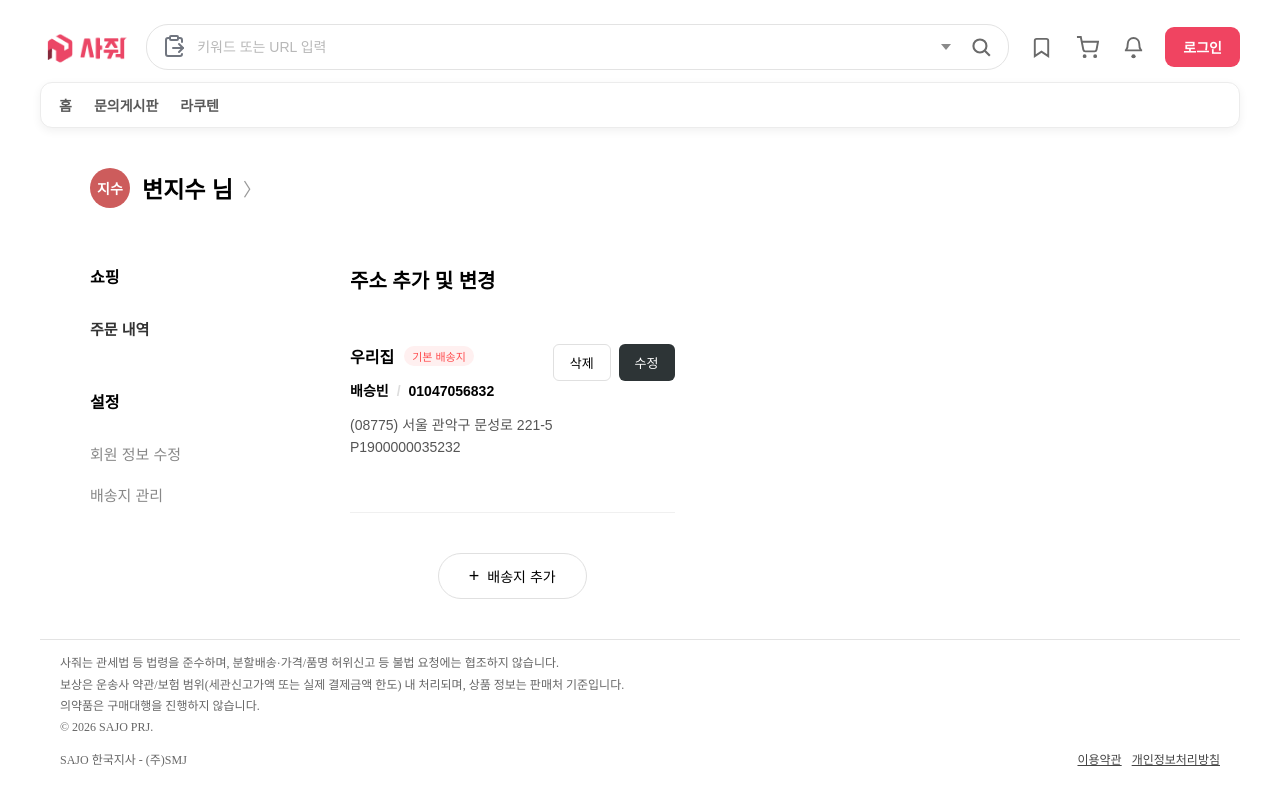
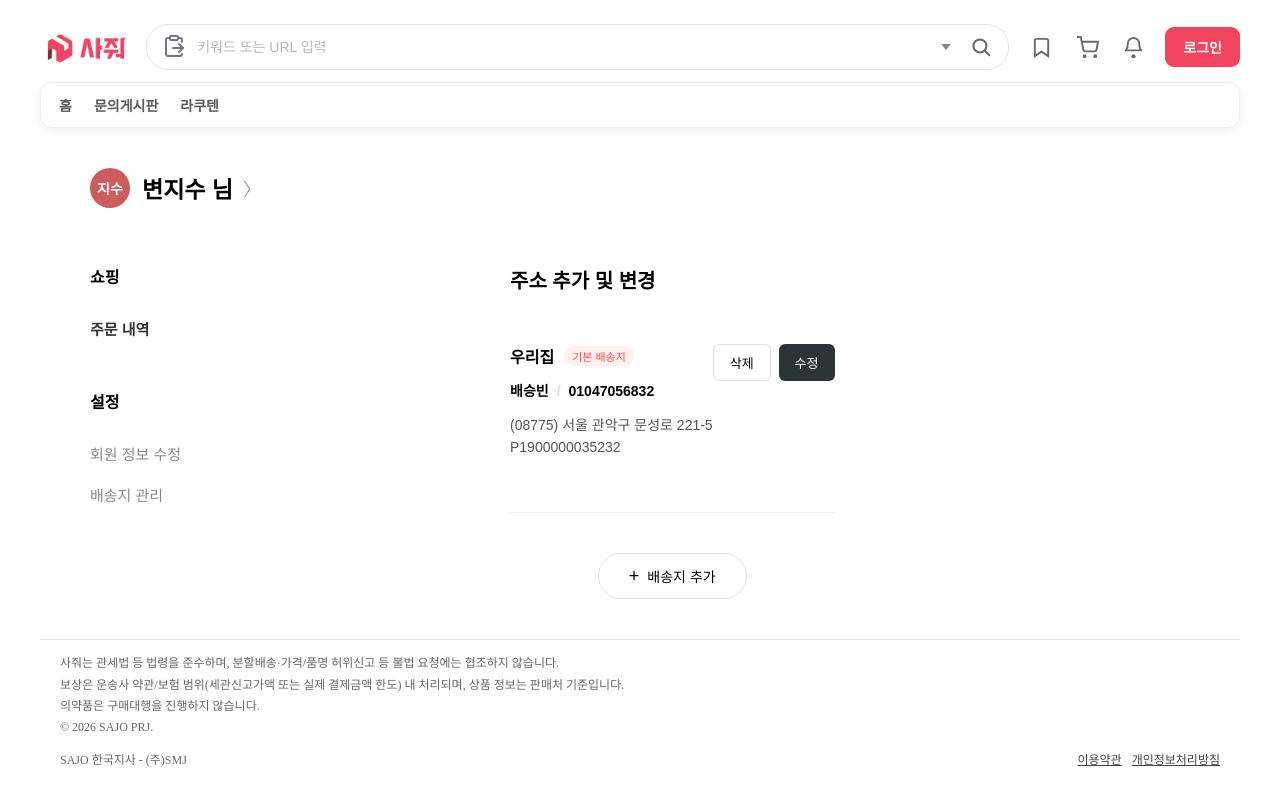
Before and after one commit to byunjisu1/sajo, a React (Create React App) app in the folder frontend/: page /address in a window 1280 px wide. Built offline with nearby package versions, Linux system fonts and the light colour scheme.

Commit message:
feat: 배송지 css 추가

```diff
--- a/frontend/src/pages/Address.css
+++ b/frontend/src/pages/Address.css
@@ -48,7 +48,9 @@
 	padding: 0 20px;
 	font-family: 'Pretendard', sans-serif;
 }
-
+.address-update-container {
+	margin-left: 160px;
+}
 .address-sidebar {
 	width: 180px;
 	flex-shrink: 0;
```
